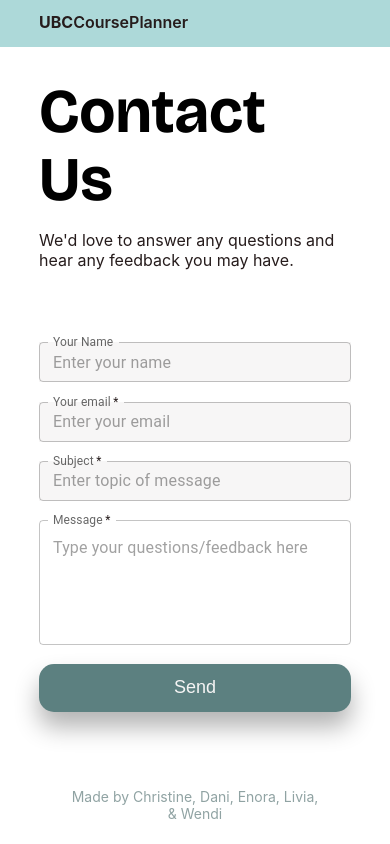
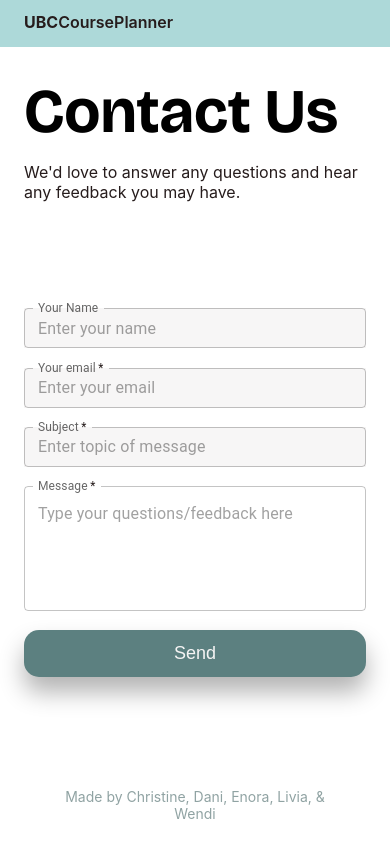
Before and after one commit to Wendi-WL/course-planner, a React (Create React App) app in the folder frontend/: page /#/contact in a window 390 px wide. Built offline with nearby package versions, Linux system fonts and the light colour scheme.

Commit message:
decrease margins for mobile

```diff
--- a/frontend/src/App.css
+++ b/frontend/src/App.css
@@ -75,3 +75,10 @@
   font-weight: 400;
   line-height: 120%;
 }
+
+@media screen and (max-width: 660px) {
+  .Page {
+    margin-left: 24px;
+    margin-right: 24px;
+  }
+}
--- a/frontend/src/components/ui/NavBar/NavBar.css
+++ b/frontend/src/components/ui/NavBar/NavBar.css
@@ -63,6 +63,9 @@ li:hover {
 }
 
 @media screen and (max-width: 660px) {
+  .nav-bar {
+    padding: 12px 24px;
+  }
   .name {
     padding: 0;
   }
--- a/frontend/src/pages/Contact/Contact.css
+++ b/frontend/src/pages/Contact/Contact.css
@@ -59,3 +59,9 @@ p .desc {
   gap: 1.2rem;
   /* background: yellow; */
 }
+
+@media screen and (max-width: 660px) {
+  .contact-page {
+    margin: 0 24px;
+  }
+}
```
